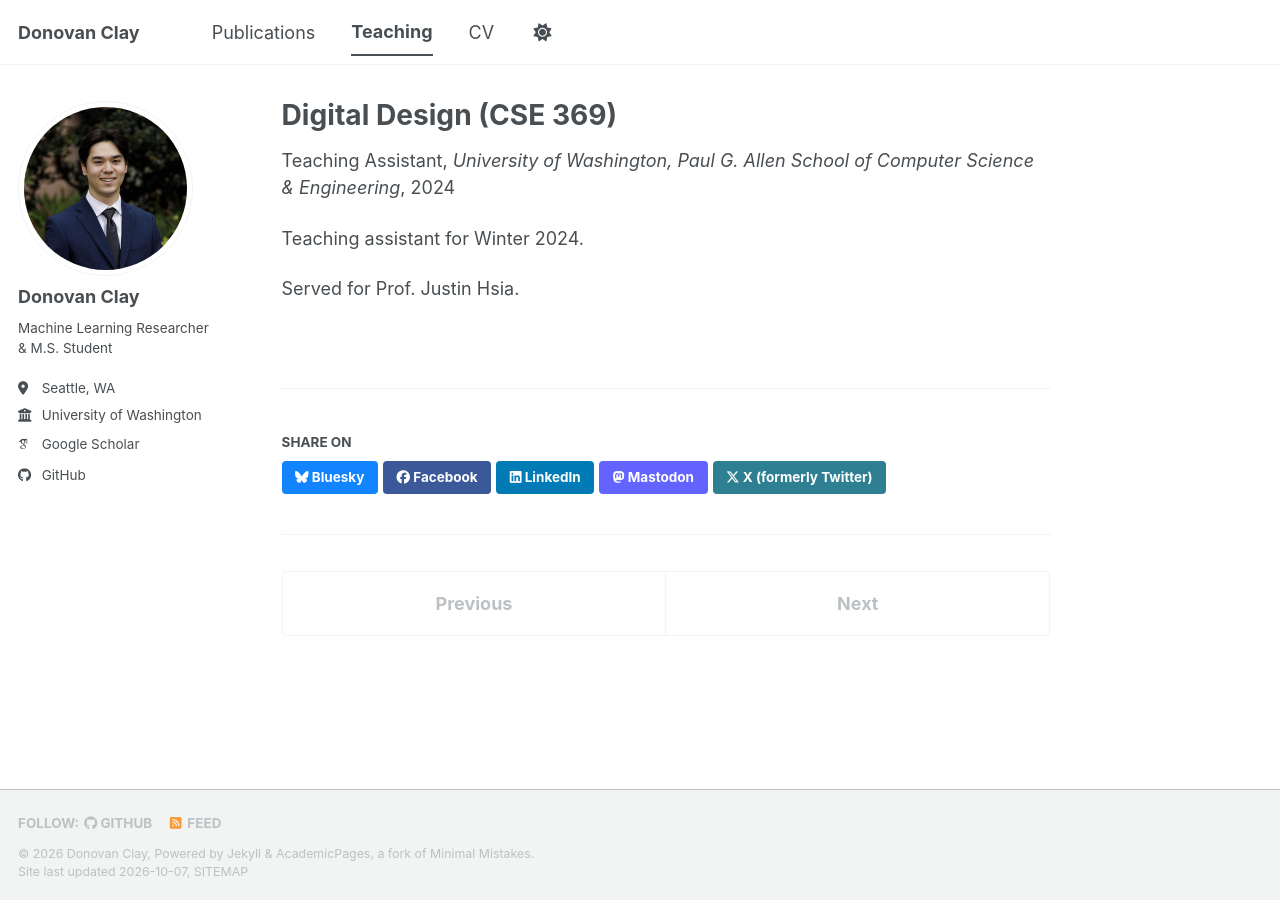
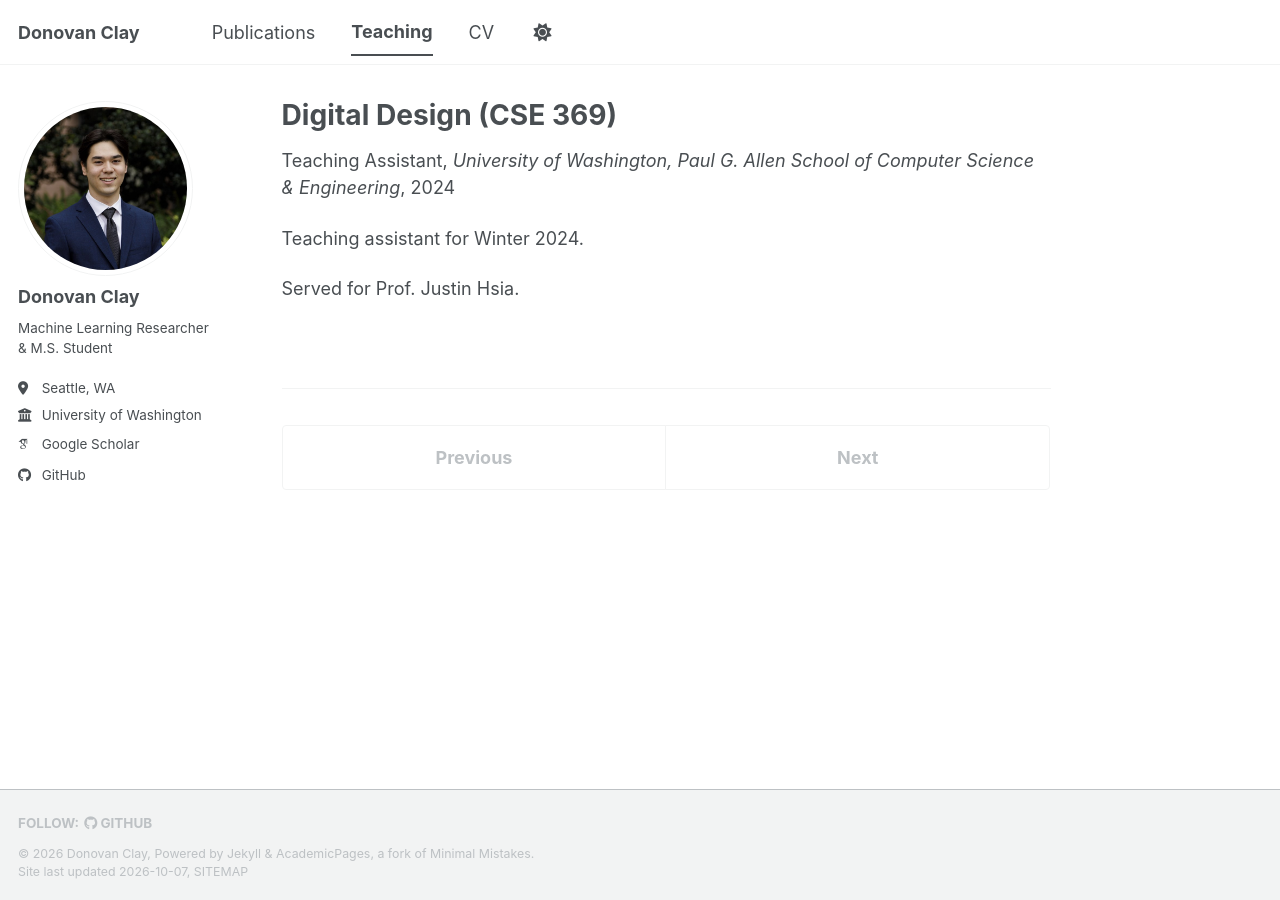
Before and after one commit to donovanclay/donovanclay.github.io, a Jekyll site: the page built from _teaching/2024-01-01-cse-369-digital-design.md, in a window 1280 px wide. Built offline with Jekyll 4.4.1, drawn with Linux system fonts in a browser that asks for light colours; some web fonts are replaced; a script that is not in the unit is left out; part of the change alters nothing that is shown.

Commit message:
Hide the footer feed link and page share buttons
Co-Authored-By: Claude Opus 5.5 <noreply@anthropic.com>
Claude-Session: https://claude.ai/code/session_012avPLNXNBWw6FKwzSVeA3B

```diff
--- a/_config.yml
+++ b/_config.yml
@@ -125,7 +125,7 @@ staticman:
       options:
         format           : "iso8601" # "iso8601" (default), "timestamp-seconds", "timestamp-milliseconds"
 atom_feed:
-  hide                   : false     # change to true to hide the RSS feed in the footer
+  hide                   : true      # change to true to hide the RSS feed in the footer
   path                   : # blank (default) uses feed.xml
 
 
@@ -246,7 +246,7 @@ defaults:
       author_profile: true
       read_time: true
       comments: true
-      share: true
+      share: false
       related: true
   # _pages
   - scope:
@@ -262,7 +262,7 @@ defaults:
     values:
       layout: single
       author_profile: true
-      share: true
+      share: false
       comments: true
   # _publications
   - scope:
@@ -271,7 +271,7 @@ defaults:
     values:
       layout: single
       author_profile: true
-      share: true
+      share: false
       comments: true
   # _portfolio
   - scope:
@@ -280,7 +280,7 @@ defaults:
     values:
       layout: single
       author_profile: true
-      share: true
+      share: false
       comment: true
   # _talks
   - scope:
@@ -289,7 +289,7 @@ defaults:
     values:
       layout: talk
       author_profile: true
-      share: true
+      share: false
 
 
 # Sass/SCSS
```
